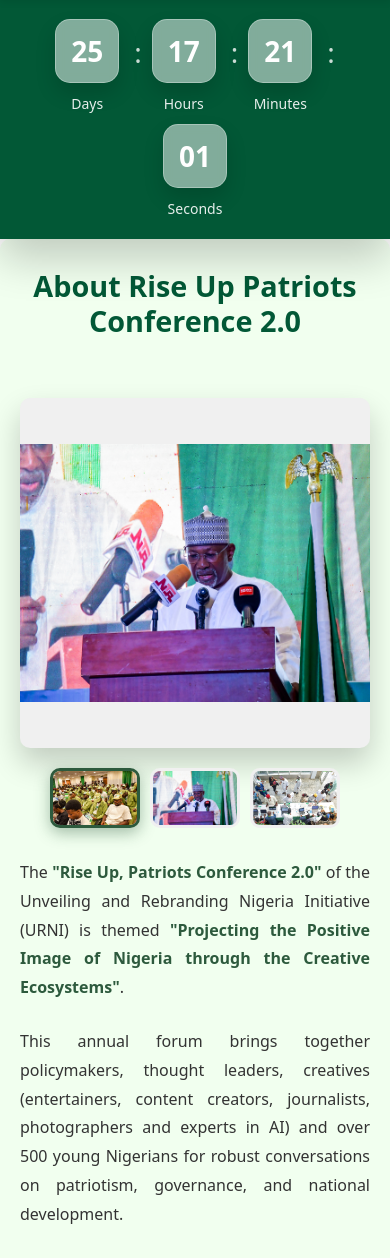
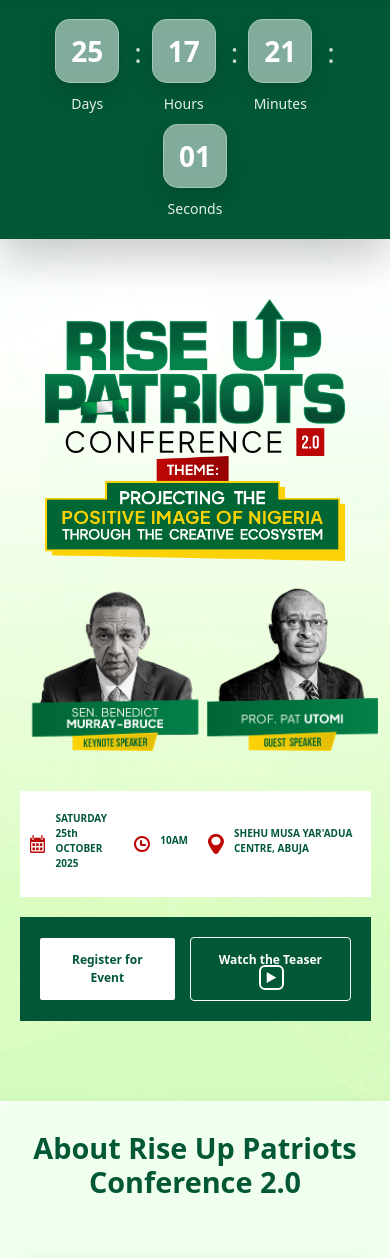
Before and after one commit to Rheno001/Rise-Up-Patriots-2.0, a PHP site: page / in a window 390 px wide. Shown: the part 122-1380 px from the top of the page. Run offline with PHP 8.4, Linux system fonts and the light colour scheme; some libraries are stand-ins or nearby versions.

Commit message:
responsiveness

```diff
--- a/index.html
+++ b/index.html
@@ -73,6 +73,7 @@
         </div>
     </nav>
 
+
     <div class="countdown-container">
         <div class="time-unit">
             <span class="time-value" id="days">25</span>
@@ -138,6 +139,35 @@
         // To set a specific date, uncomment and modify the line below:
         // const targetDate = new Date('2024-12-31 23:59:59');
     </script>
+
+
+    <section id="hero">
+        <div class="top">
+            <div class="theme">
+                <img class="title-image" src="assets/RISE UP PATRIOTS CONFERENCE LOGO 1.png" alt="">
+                <img class="theme-image" src="assets/RISE UP PATRIOTS CONFERENCE THEME LOGO.png" alt="">
+            </div>
+            <div class="speakers">
+                <img class="speaker" src="assets/RISE UP PATRIOTS CONFERENCE BEN MURRAY-BRUCE.png" alt="">
+                <img class="speaker" src="assets/RISE UP PATRIOTS CONFERENCE PAT UTOMI.png" alt="">
+            </div>
+
+        </div>
+        <div class="bottom">
+            <div class="date-time-loc">
+                <span><img src="assets/RISE UP PATRIOTS CONFERENCE DATE ICON.svg" alt=""><p>SATURDAY<br>25th OCTOBER 2025</p></span>
+                <span><img src="assets/RISE UP PATRIOTS CONFERENCE TIME ICON.svg" alt=""><p>10AM</p></span>
+                <span><img src="assets/RISE UP PATRIOTS CONFERENCE LOCATION ICON.svg" alt=""><p>SHEHU MUSA YAR'ADUA CENTRE, ABUJA</p></span>
+
+            </div>
+            <div class="buttons">
+                <a href="/registration.html"><button class="hero-btn-1">Register for Event</button></a>
+                <a href="/"><button class="hero-btn-2">Watch the Teaser <span class="play">▶</span></button></a>
+            </div>
+
+        </div>
+
+    </section>
 
 
     <div class="about-container" id="About">
@@ -426,7 +456,8 @@
                 </button>
                 <div class="faq-answer">
                     <p>Lorem ipsum dolor, sit amet consectetur adipisicing elit. Delectus, consequatur ducimus,
-                        molestias voluptate doloribus totam tempore culpa neque nemo eius sit officia eos porro fuga.</p>
+                        molestias voluptate doloribus totam tempore culpa neque nemo eius sit officia eos porro fuga.
+                    </p>
                 </div>
             </div>
         </div>
--- a/style.css
+++ b/style.css
@@ -135,11 +135,11 @@
 .time-value {
     background: rgba(255, 255, 255, 0.5);
     color: #fff;
-    font-size: 25px;
+    font-size: 15px;
     font-weight: 700;
-    padding: 20px 10px;
+    padding: 20px;
     border-radius: 15px;
-    min-width: 80px;
+    min-width: 30px;
     display: block;
     box-shadow: 0 10px 20px rgba(0, 0, 0, 0.15);
     backdrop-filter: blur(5px);
@@ -165,6 +165,168 @@
 
 .countdown-container .time-unit:last-child .separator {
     display: none;
+}
+
+#hero {
+    padding: 60px 5%;
+    background-image: url(assets/RISE\ UP\ PATRIOTS\ CONFERENCE\ BACKGROUND.png);
+    background-position: center;
+    background-size: cover;
+}
+
+.top {
+    display: flex;
+    align-items: center;
+    justify-content: space-between;
+    max-width: 1300px;
+    margin: auto;
+}
+
+.theme {
+    display: flex;
+    flex-direction: column;
+    align-items: center;
+    justify-content: center;
+}
+
+.title-image,
+.theme-image {
+    width: 500px;
+}
+
+.speakers {
+    display: flex;
+    align-items: center;
+    justify-content: space-between;
+}
+
+.speaker {
+    height: 300px;
+}
+
+.bottom {
+    display: flex;
+    align-items: center;
+    justify-content: space-between;
+    margin-top: 20px;
+    padding: 20px 0;
+}
+
+.date-time-loc {
+    display: flex;
+    align-items: center;
+    padding: 10px;
+    justify-content: space-between;
+    gap: 20px;
+    background-color: white;
+}
+
+.date-time-loc span {
+    display: flex;
+    align-items: center;
+    justify-content: center;
+    gap: 10px;
+    font-size: clamp(12px, 3vw, 18px);
+    font-weight: bold;
+    color: #025836;
+}
+
+.date-time-loc span img {
+    width: clamp(20px, 3vw, 50px);
+    height: auto;
+    display: block;
+    object-fit: contain;
+}
+
+.date-time-loc span p {
+    margin-top: 10px;
+}
+
+#hero .buttons {
+    display: flex;
+    align-items: center;
+    justify-content: center;
+    background: #025836;
+    gap: 20px;
+    padding: 20px;
+    width: 50%;
+}
+
+.hero-btn-1,
+.hero-btn-2 {
+    border: none;
+    padding: 0.7rem 2rem;
+    cursor: pointer;
+    flex: 1;
+    font-weight: bold;
+}
+
+.hero-btn-1 {
+    background-color: white;
+    color: #025836;
+    border-radius: 2px;
+}
+
+.hero-btn-2 {
+    background: none;
+    color: white;
+    border: 1px solid white;
+    border-radius: 4px;
+}
+
+.play {
+    border: 2px solid white;
+    border-radius: 6px;
+    padding: 2px 5px;
+    margin-left: 2px;
+}
+
+
+/* Mobile Responsiveness - Targets screens smaller than tablets */
+@media screen and (max-width: 858px) {
+    .top {
+        flex-direction: column;
+        gap: 20px;
+    }
+
+    .bottom {
+        flex-direction: column;
+        gap: 20px;
+    }
+
+    #hero .buttons {
+        width: 100%;
+        gap: 15px;
+    }
+
+    /* Responsive images */
+    .title-image,
+    .theme-image {
+        max-width: 300px;
+        width: 100%;
+        height: auto;
+    }
+
+    .speaker {
+        height: 170px;
+        width: 100%;
+    }
+
+    /* Responsive text */
+    .date-time-loc span {
+        font-size: clamp(10px, 2.5vw, 14px);
+    }
+
+    .date-time-loc span img {
+        width: clamp(16px, 2.5vw, 35px);
+    }
+
+    .hero-btn-1,
+    .hero-btn-2 {
+        padding: 0.8rem 1.5rem;
+        font-size: clamp(12px, 2.5vw, 16px);
+        width: 100%;
+    }
 }
 
 /* ===== ABOUT SECTION ===== */
@@ -301,7 +463,7 @@
     color: #2d5a3d;
 }
 
-.Location{
+.Location {
     display: flex;
     flex-direction: column;
     align-items: center;
@@ -311,16 +473,19 @@
     padding: 60px 5%;
     text-align: center;
 }
-.location-header{
+
+.location-header {
     font-weight: bold;
     margin-bottom: 10px;
 }
-.location-image img{
+
+.location-image img {
     width: 100%;
     max-width: 887px;
     height: auto;
 }
-.location-name{
+
+.location-name {
     color: #025836;
     font-size: 32px;
     margin-top: 10px;
@@ -562,6 +727,7 @@
     0% {
         transform: translateX(0%);
     }
+
     100% {
         transform: translateX(-50%);
     }
@@ -721,6 +887,7 @@
 
 /* Large Desktop (1200px+) */
 @media (min-width: 1200px) {
+
     .about-content,
     .footer-content {
         max-width: 1400px;
```
Also changed, not shown: assets/RISE UP PATRIOTS CONFERENCE BACKGROUND.png (added), assets/RISE UP PATRIOTS CONFERENCE BEN MURRAY-BRUCE.png (added), assets/RISE UP PATRIOTS CONFERENCE DATE ICON.svg (added), assets/RISE UP PATRIOTS CONFERENCE LOCATION ICON.svg (added), assets/RISE UP PATRIOTS CONFERENCE LOGO 1.png (added), assets/RISE UP PATRIOTS CONFERENCE LOGOS.png (added), assets/RISE UP PATRIOTS CONFERENCE PAT UTOMI.png (added), assets/RISE UP PATRIOTS CONFERENCE THEME LOGO.png (added), assets/RISE UP PATRIOTS CONFERENCE TIME ICON.svg (added).
